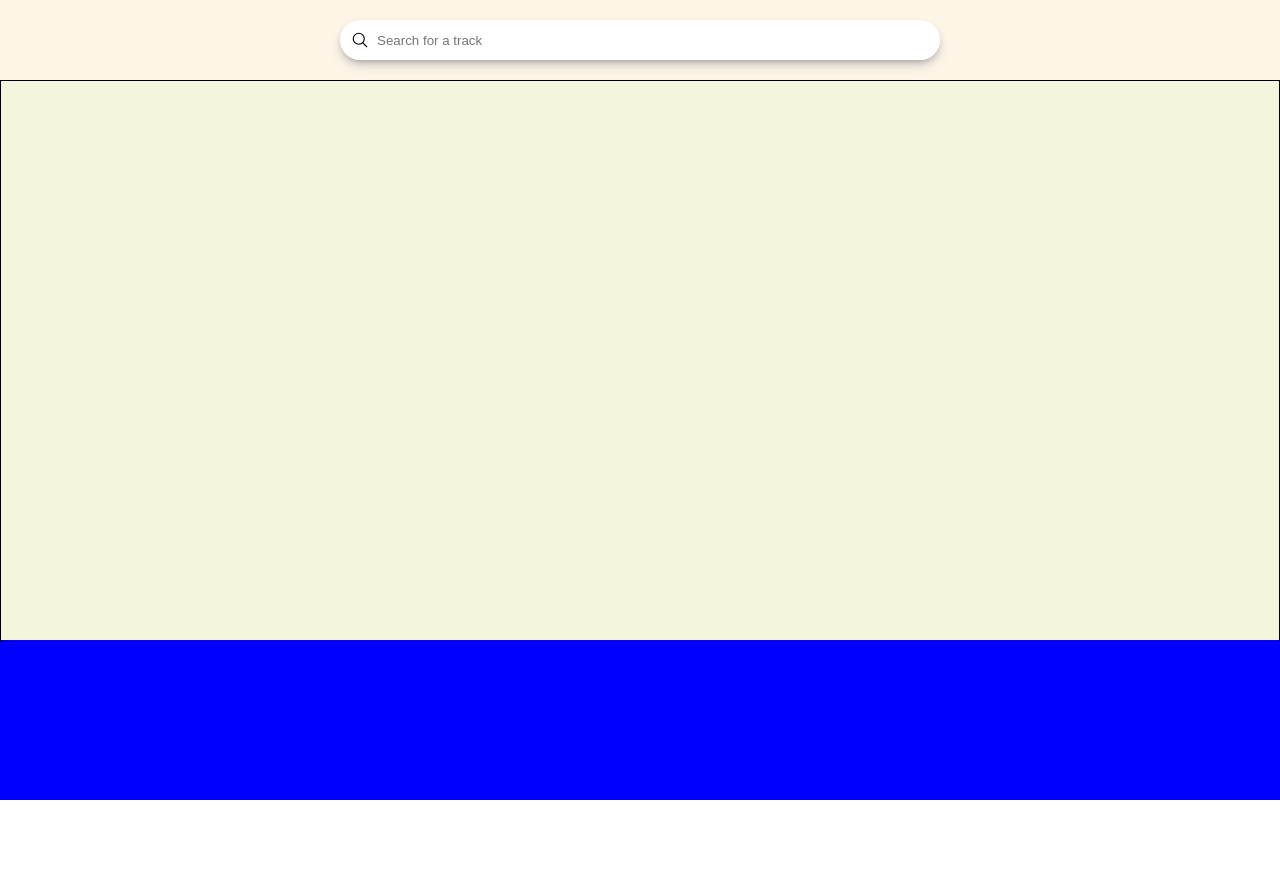
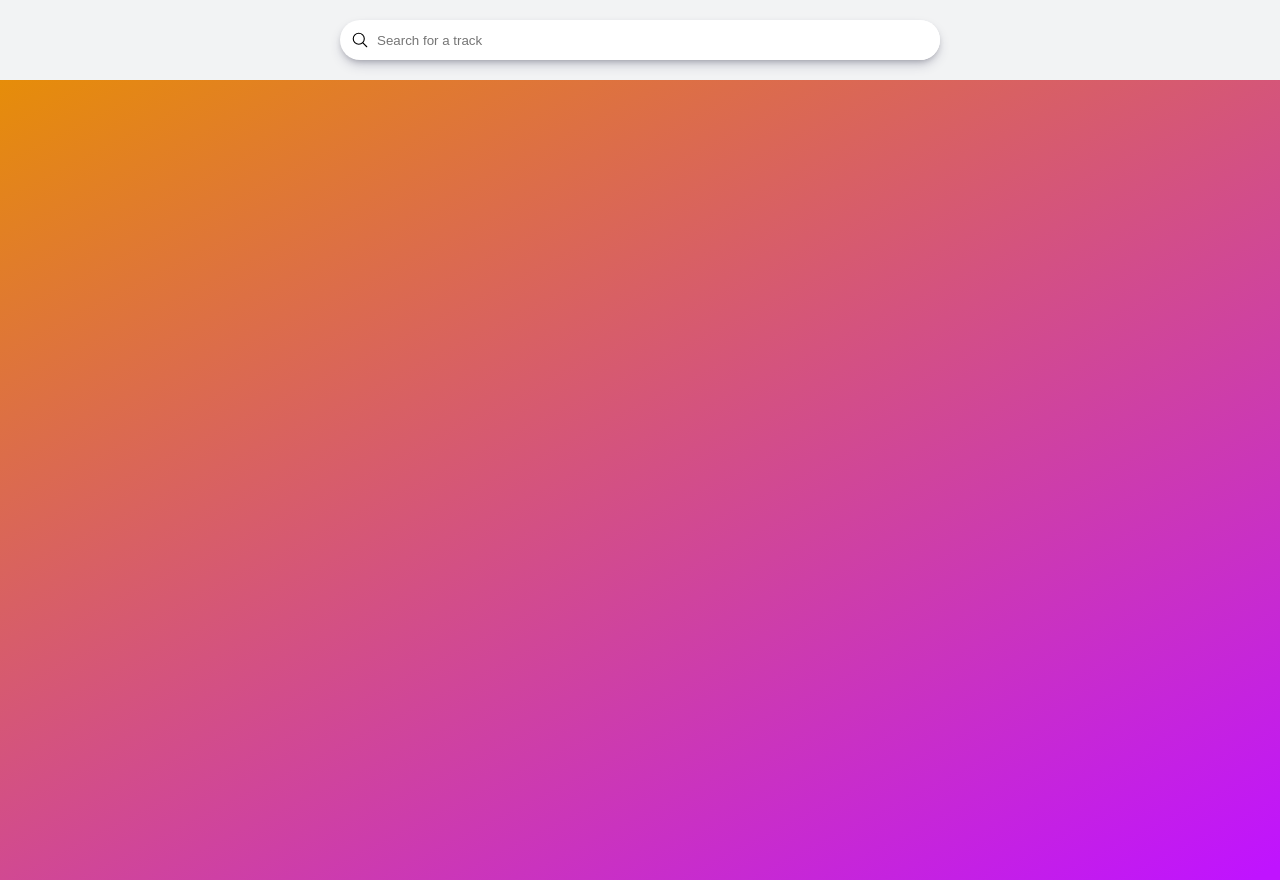
Before and after one commit to robindunkerley/FullStack-Tech-Test, a React (Create React App) app in the folder client/frontend/: page / in a window 1280 px wide. Before the commit the page ends 800 px from the top, so only its background shows below. Built offline with nearby package versions, Linux system fonts and the light colour scheme.

Commit message:
added styling

```diff
--- a/client/frontend/src/App.css
+++ b/client/frontend/src/App.css
@@ -2,7 +2,6 @@
   text-align: center;
   height: 100vh;
   width: 100vw;
-  background-color: blue;
 }
 
 .search__form {
--- a/client/frontend/src/components/data-display/styles/styles.css
+++ b/client/frontend/src/components/data-display/styles/styles.css
@@ -1,18 +1,17 @@
 .data-display__container {
-    height: 70vh;
+    height: 100vh;
     width: 100vw;
-    background-color: beige;
+    background: rgb(2,0,36);
+    background: linear-gradient(153deg, rgba(2,0,36,1) 0%, rgba(230,141,9,1) 0%, rgba(192,19,255,1) 99%);
     display: flex;
     align-items: flex-start;
 }
 
 .data-display__data-container {
-    border: 1px solid black;
     height: 100%;
     margin: 0 auto;
     display: flex;
     align-items: center;
     flex-direction: column;
     width: 100%;
-
 }
--- a/client/frontend/src/components/header/styles/styles.css
+++ b/client/frontend/src/components/header/styles/styles.css
@@ -1,6 +1,7 @@
 .header {
     height: 80px;
-    background-color: oldlace;
+    background-color: #F2F3F4;
+    box-shadow: rgba(0, 0, 0, 0.1) 0px 1px 2px 0px, rgba(0, 0, 0, 0.06) 0px 1px 2px 0px;
     display: flex;
     justify-content: center;
     align-items: center;
--- a/client/frontend/src/components/track/styles/styles.css
+++ b/client/frontend/src/components/track/styles/styles.css
@@ -6,19 +6,19 @@
     height: 70px;
     max-width: 800px;
     min-width: 300px;
-    background-color: white;
     margin: 10px;
     box-shadow: rgba(60, 64, 67, 0.3) 0px 1px 2px 0px, rgba(60, 64, 67, 0.15) 0px 1px 3px 1px;
+    background-color: #F2F3F4;
     border-radius: 10px;
 }
 
 .track__icon-container {
+    background-color: #D3D3D3;
     height: 50px;
     width: 50px;
     box-shadow: rgba(60, 64, 67, 0.3) 0px 1px 2px 0px, rgba(60, 64, 67, 0.15) 0px 1px 3px 1px;
     border-radius: 5px;
-    background-color: white;
-    margin-right: 10px;
+    margin-right: 15px;
     display: flex;
     justify-content: center;
     align-items: center;
@@ -30,8 +30,6 @@
     display: flex;
     flex-direction: column;
     justify-content: space-around;
-
-
 }
 
 .track__title-container {
```
Also changed, not shown: client/frontend/src/App.tsx (+0 -15 lines).
